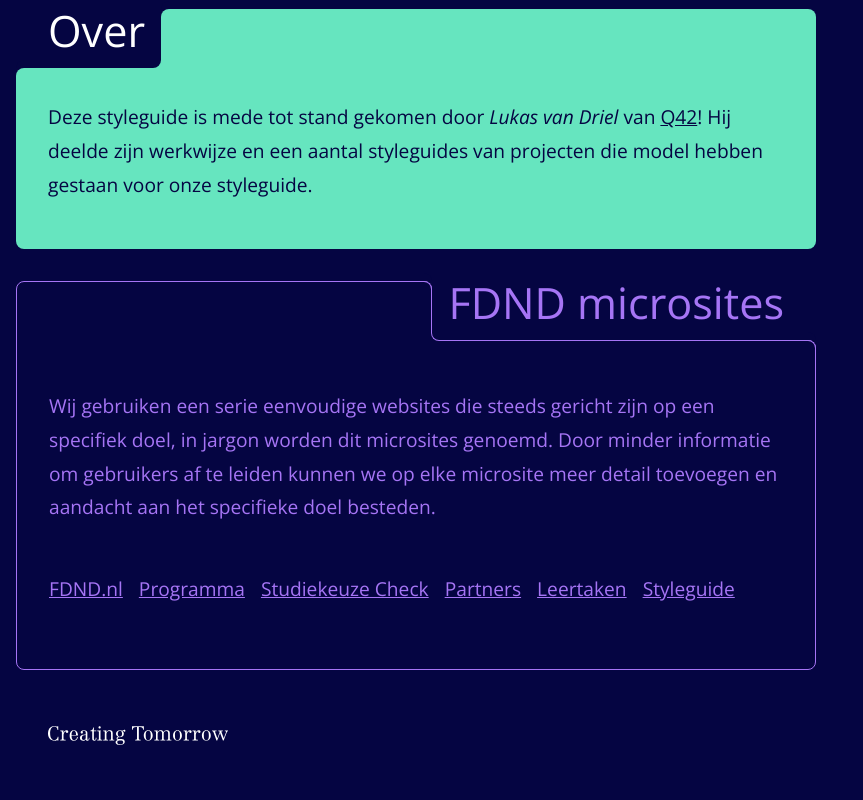
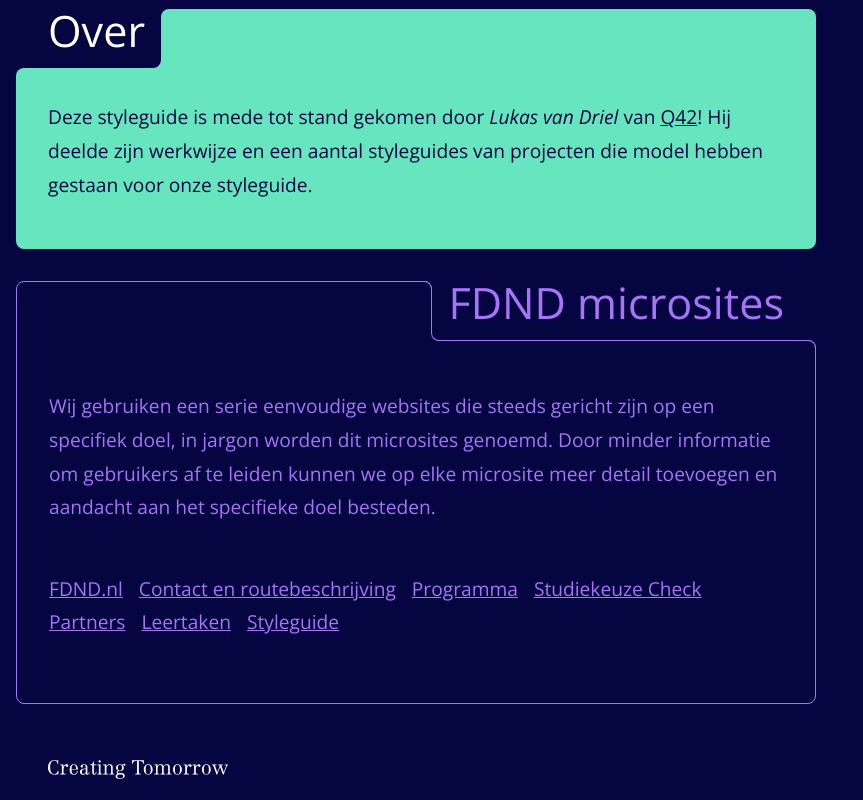
Before and after one commit to fdnd/styleguide.fdnd.nl, a plain HTML site: page index.html in a window 1280 px wide. Shown: the part 8696-9496 px from the top of the page, without its empty margins (0-863 px from the left). Before the commit the page ends 9462 px from the top, so only its background shows below. Drawn offline with nearby package versions, Linux system fonts and the light colour scheme.

Commit message:
Link naar contact

```diff
--- a/index.html
+++ b/index.html
@@ -324,6 +324,7 @@
         aan het specifieke doel besteden.</p>
       <ul>
         <li><a href="https://fdnd.nl">FDND.nl</a></li>
+        <li><a href="https://contact.fdnd.nl">Contact en routebeschrijving</a></li>
         <li><a href="https://programma.fdnd.nl">Programma</a></li>
         <li><a href="https://skc.fdnd.nl">Studiekeuze Check</a></li>
         <li><a href="https://partners.fdnd.nl">Partners</a></li>
```
